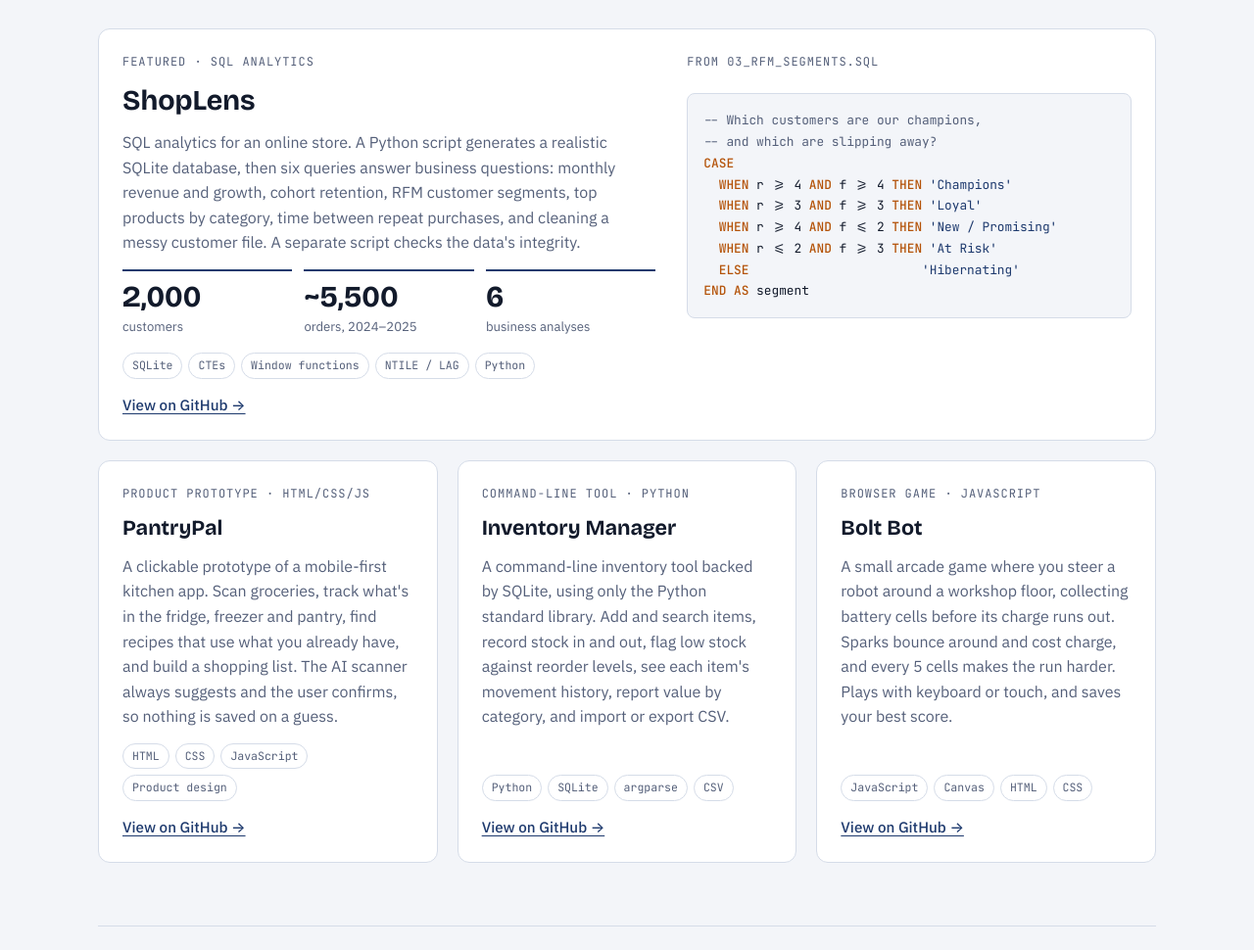
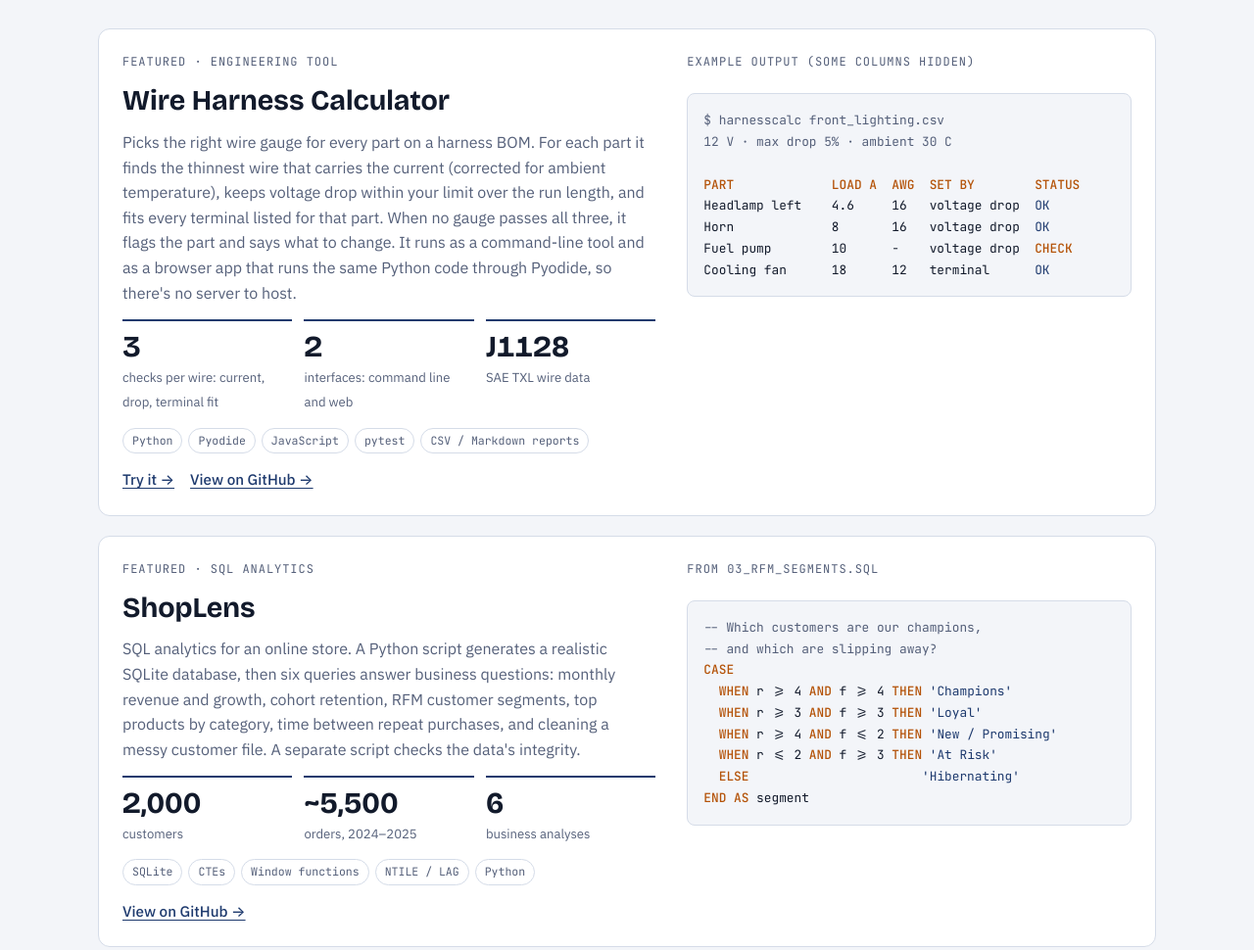
Before and after one commit to silva365/silva365.github.io, a plain HTML site: page index.html in a window 1280 px wide. Shown: the part 822-1792 px from the top of the page at 98% size. Drawn offline with nearby package versions, Linux system fonts and the light colour scheme.

Commit message:
Add files via upload

```diff
--- a/index.html
+++ b/index.html
@@ -242,6 +242,32 @@ footer { padding-block: 32px 48px; border-top: 1px solid var(--line); color: var
     <div class="projects">
       <article class="project featured">
         <div>
+          <span class="label">Featured · Engineering tool</span>
+          <h3>Wire Harness Calculator</h3>
+          <p>Picks the right wire gauge for every part on a harness BOM. For each part it finds the thinnest wire that carries the current (corrected for ambient temperature), keeps voltage drop within your limit over the run length, and fits every terminal listed for that part. When no gauge passes all three, it flags the part and says what to change. It runs as a command-line tool and as a browser app that runs the same Python code through Pyodide, so there's no server to host.</p>
+          <div class="metrics">
+            <div class="metric"><b>3</b><span>checks per wire: current, drop, terminal fit</span></div>
+            <div class="metric"><b>2</b><span>interfaces: command line and web</span></div>
+            <div class="metric"><b>J1128</b><span>SAE TXL wire data</span></div>
+          </div>
+          <div class="tags"><span class="tag">Python</span><span class="tag">Pyodide</span><span class="tag">JavaScript</span><span class="tag">pytest</span><span class="tag">CSV / Markdown reports</span></div>
+          <div class="links"><a href="https://silva365.github.io/wire-harness-calculator/">Try it →</a><a href="https://github.com/silva365/wire-harness-calculator">View on GitHub →</a></div>
+        </div>
+        <div class="excerpt">
+          <span class="label">Example output (some columns hidden)</span>
+<pre><span class="c">$ harnesscalc front_lighting.csv</span>
+<span class="c">12 V · max drop 5% · ambient 30 C</span>
+
+<span class="kw">PART             LOAD A  AWG  SET BY        STATUS</span>
+Headlamp left    4.6     16   voltage drop  <span class="s">OK</span>
+Horn             8       16   voltage drop  <span class="s">OK</span>
+Fuel pump        10      -    voltage drop  <span class="kw">CHECK</span>
+Cooling fan      18      12   terminal      <span class="s">OK</span></pre>
+        </div>
+      </article>
+
+      <article class="project featured">
+        <div>
           <span class="label">Featured · SQL analytics</span>
           <h3>ShopLens</h3>
           <p>SQL analytics for an online store. A Python script generates a realistic SQLite database, then six queries answer business questions: monthly revenue and growth, cohort retention, RFM customer segments, top products by category, time between repeat purchases, and cleaning a messy customer file. A separate script checks the data's integrity.</p>
```
